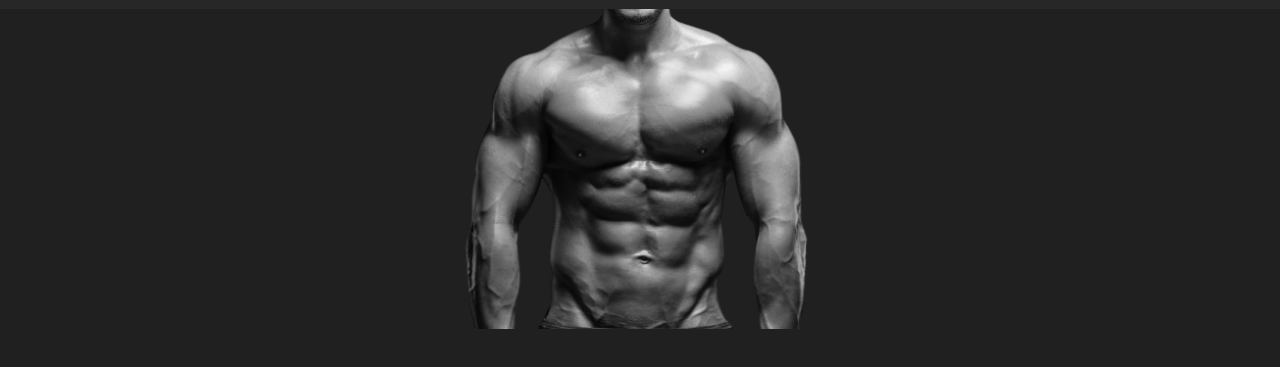
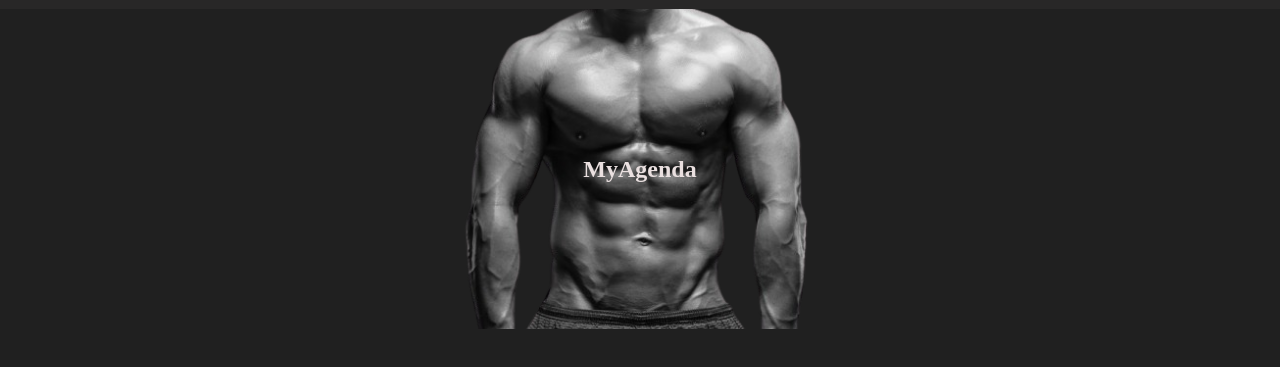
Before and after one commit to Sergiioog/PaginaSass, an Astro site: page / in a window 1280 px wide. Shown: the part 55-422 px from the top of the page. Built offline with nearby package versions, Linux system fonts and the light colour scheme; Astro itself is replaced by a stand-in of ours.

Commit message:
MyAgenda

```diff
--- a/src/components/sections/SeccionTituloPrincipal.astro
+++ b/src/components/sections/SeccionTituloPrincipal.astro
@@ -1,3 +1,5 @@
 <section id="seccionTitulo">
     <img id=fotoInicial src="assets/images/foto1.png" alt="Foto Inicial de Página" />
+    <h1>MyAgenda</h1>
+    <h2>Crea tu cuerpo soñado</h2>
 </section>
--- a/src/styles/main.scss
+++ b/src/styles/main.scss
@@ -61,16 +61,32 @@ header h2 {
     height: 40vh;
     width: 100%;
     display: flex;
+    flex-direction: column; /* Cambiamos la dirección del eje a columna */
     justify-content: center;
     align-items: center;
-    overflow: hidden; /* Oculta el contenido que sobresale */
+    position: relative;
+    overflow: hidden;
 }
 
 #fotoInicial {
     height: 600px;
     margin-bottom: 100px;
-    object-fit: cover; /* Ajusta la imagen manteniendo su relación de aspecto */
+    object-fit: cover;
 }
+
+#seccionTitulo h1 {
+    position: absolute;
+    top: 50%;
+    transform: translateY(-50%);
+    text-align: center;
+    width: 100%;
+}
+
+#seccionTitulo h2 {
+    text-align: center;
+    width: 100%;
+}
+
 
 /*---SECCIÓN TÍTULO---*/
 
```
